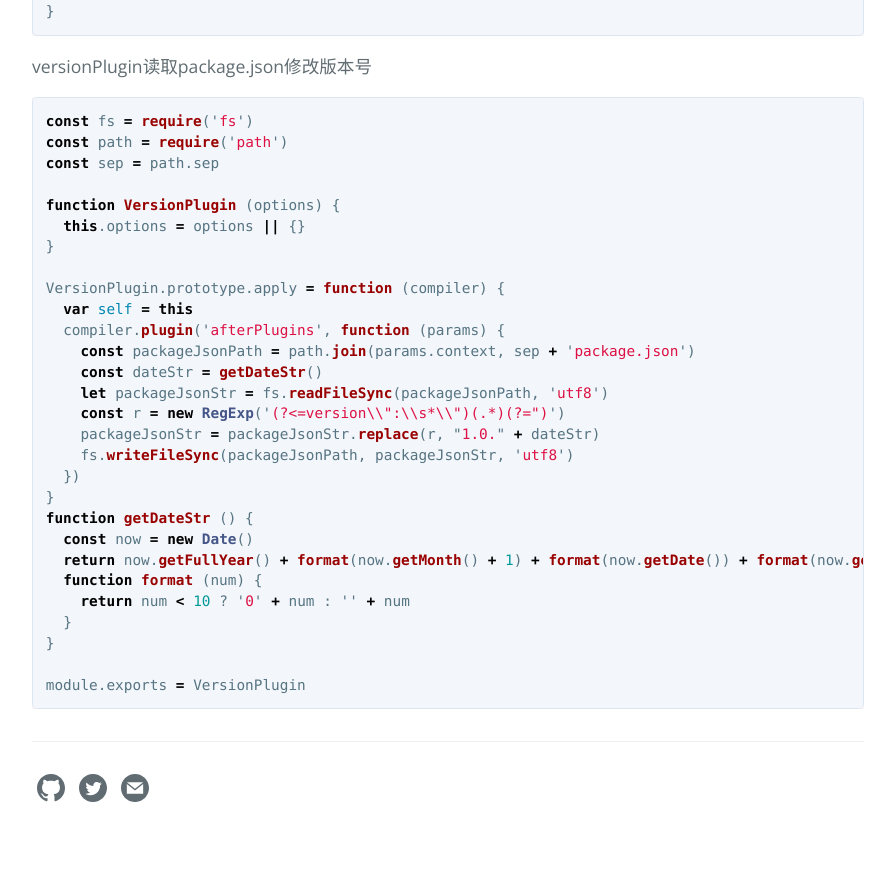
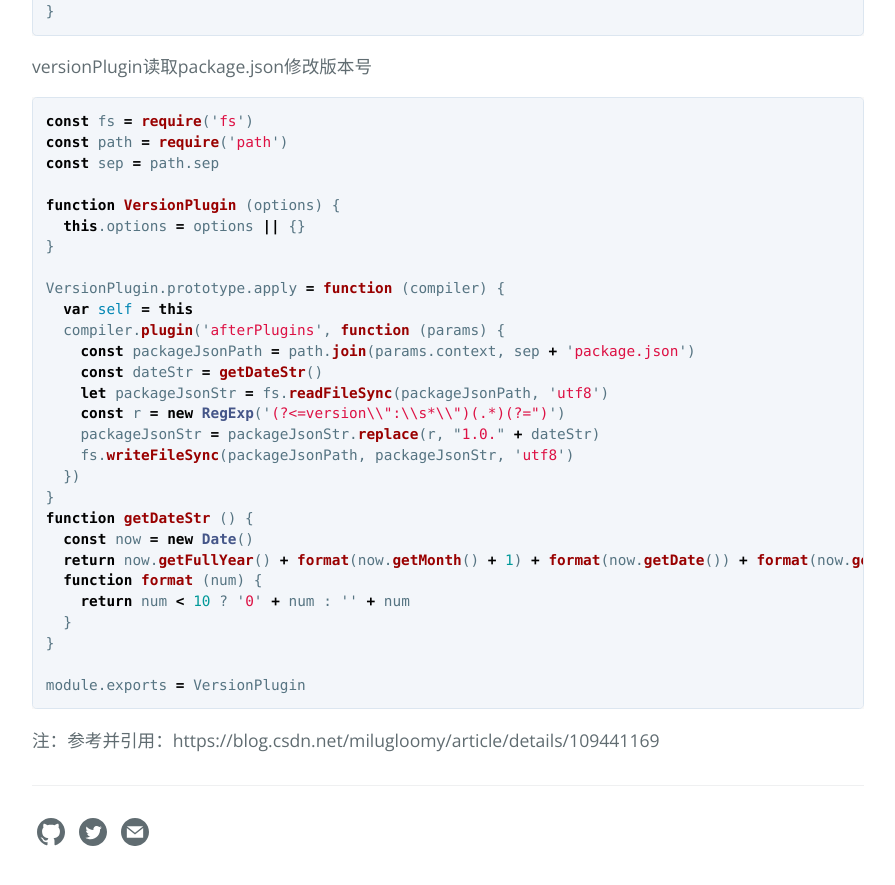
Before and after one commit to LizSeven/LizSeven.github.io, a Jekyll site: the page built from _posts/2020-11-24-vue编译自动更新packcage版本.md, in a window 1280 px wide and 900 px high, scrolled down 603 px. Shown: the top 885 px of the window, without its empty margins (192-1087 px from the left). Built offline with Jekyll 4.4.1, drawn with Linux system fonts in a browser that asks for light colours; before the commit the page ends 1459 px from its top, so only the background shows below that.

Commit message:
2020-11-24-vue编译自动更新packcage版本.md

````diff
--- a/_posts/2020-11-24-vue编译自动更新packcage版本.md
+++ b/_posts/2020-11-24-vue编译自动更新packcage版本.md
@@ -53,3 +53,5 @@ function getDateStr () {
 
 module.exports = VersionPlugin
 ```
+
+注：参考并引用：https://blog.csdn.net/milugloomy/article/details/109441169
````
